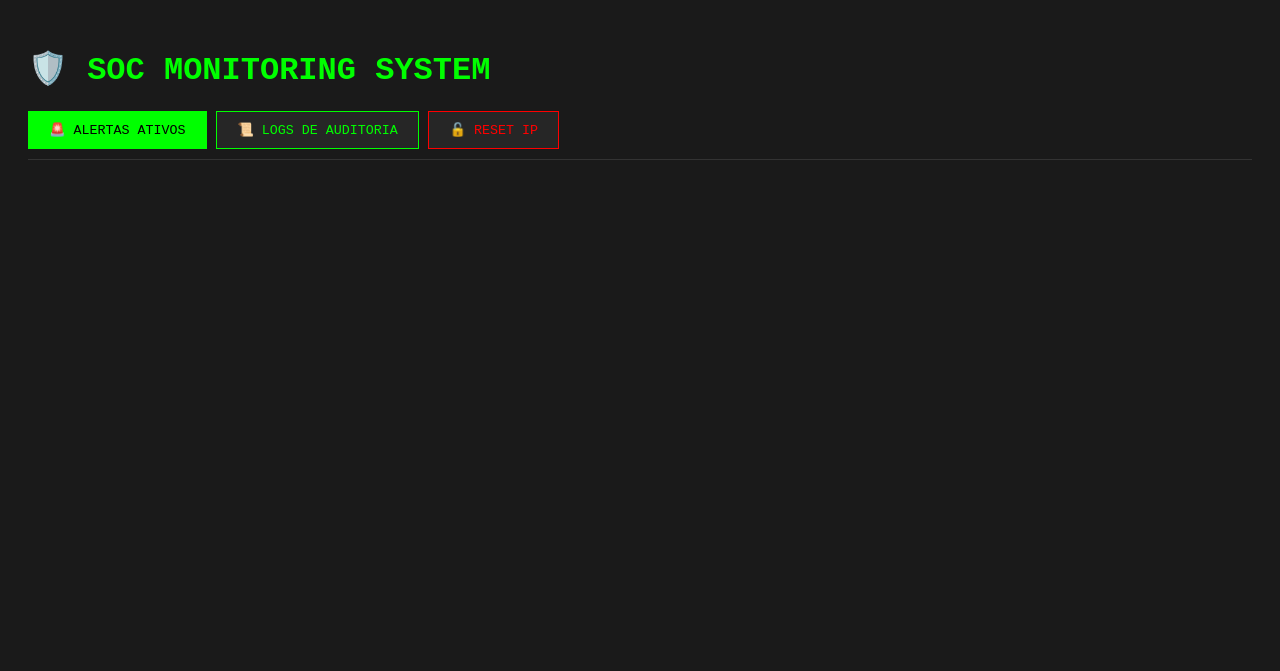
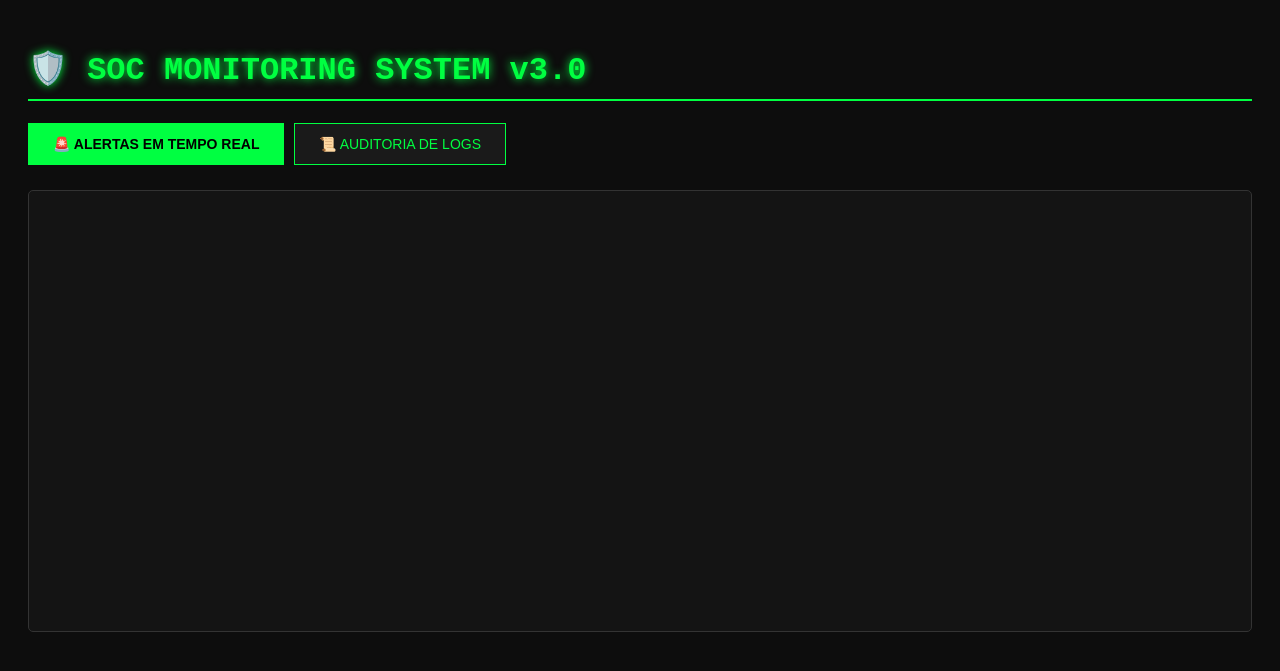
Before and after one commit to carol-vasconcellos/SOC-Monitor, a Flask app: page / in a window 1280 px wide. Shown: the top 671 px of the page. Run offline with Flask 3, Linux system fonts and the light colour scheme; data that the repository does not hold is empty.

Commit message:
feat: sincronização de alertas via telegram e dashboard

```diff
--- a/app.py
+++ b/app.py
@@ -2,15 +2,15 @@ import time
 import hashlib
 import requests
 import logging
+import os
 from threading import Thread
 from datetime import datetime
-from flask import Flask, render_template, jsonify, request, abort
-import os, time, logging, hashlib
+from flask import Flask, render_template, jsonify, request
 from dotenv import load_dotenv
 from watchdog.observers import Observer
 from watchdog.events import FileSystemEventHandler
 
-
+# Configurações Iniciais
 load_dotenv()
 TOKEN = os.getenv("TELEGRAM_TOKEN")
 CHAT_ID = os.getenv("TELEGRAM_CHAT_ID")
@@ -22,16 +22,37 @@ ATTACK_COUNTER = {}
 app = Flask(__name__)
 alerts_history = []
 
+# Configuração de Log aprimorada para clareza
 logging.basicConfig(filename='soc_audit.log', level=logging.INFO,
-                    format='%(asctime)s | %(message)s')
+                    format='%(asctime)s | %(levelname)s | %(message)s')
+
+def send_telegram_alert(message):
+    url = f"https://api.telegram.org/bot{TOKEN}/sendMessage"
+    payload = {"chat_id": CHAT_ID, "text": f"⚠️ SOC ALERT:\n{message}"}
+    try:
+        requests.post(url, json=payload, timeout=5)
+    except Exception as e:
+        logging.error(f"Erro Telegram: {e}")
+
+def add_full_alert(alert_type, message):
+    """Função central para garantir que Telegram, Dashboard e Logs recebam TUDO."""
+    timestamp = datetime.now().strftime("%H:%M:%S")
+    alert_entry = {"time": timestamp, "type": alert_type, "message": message}
+
+    # 1. Dashboard
+    alerts_history.insert(0, alert_entry)
+    # 2. Log de Auditoria
+    logging.info(f"[{alert_type}] {message}")
+    # 3. Telegram
+    send_telegram_alert(f"[{alert_type}] {message}")
+    # 4. Console
+    print(f"[{timestamp}] {alert_type}: {message}")
 
 @app.before_request
 def firewall_check():
     client_ip = request.remote_addr
-
     if request.path == '/api/reset_firewall':
         return None
-
     if client_ip in BANNED_IPS:
         return jsonify({"error": "IP BLOQUEADO PELO SOC", "reason": "Atividade Maliciosa Detectada"}), 403
 
@@ -40,18 +61,8 @@ def monitor_and_block_ip(ip):
     if ATTACK_COUNTER[ip] >= 3:
         if ip not in BANNED_IPS:
             BANNED_IPS.add(ip)
-            msg = f"🚫 FIREWALL: IP {ip} bloqueado após {ATTACK_COUNTER[ip]} tentativas de ataque."
-
-            send_telegram_alert(msg)
-            print(f"\n[!] {msg}\n")
-
-def send_telegram_alert(message):
-    url = f"https://api.telegram.org/bot{TOKEN}/sendMessage"
-    payload = {"chat_id": CHAT_ID, "text": f"⚠️ SOC ALERT:\n{message}"}
-    try:
-        requests.post(url, json=payload, timeout=5)
-    except Exception as e:
-        logging.error(f"Erro Telegram: {e}")
+            msg = f"🚫 FIREWALL: IP {ip} BANIDO permanentemente após {ATTACK_COUNTER[ip]} ataques."
+            add_full_alert("FIREWALL", msg)
 
 def get_file_hash(path):
     sha256_hash = hashlib.sha256()
@@ -69,73 +80,43 @@ def inject_alert():
     try:
         data = request.get_json()
         alert_type = data.get("type", "REMOTO")
-        msg = data.get("message", "Alerta recebido")
-
+        msg = data.get("message", "Alerta recebido via API")
 
         if alert_type in ["ATAQUE", "RANSOMWARE", "INFILTRAÇÃO"]:
             monitor_and_block_ip(client_ip)
 
-        new_alert = {"time": datetime.now().strftime("%H:%M:%S"), "type": alert_type, "message": msg}
-
-        alerts_history.insert(0, new_alert)
-
-        return jsonify({"status": "success", "info": "SOC monitorando sua atividade"}), 200
+        add_full_alert(alert_type, msg)
+        return jsonify({"status": "success", "info": "SOC processando ameaça"}), 200
     except Exception as e:
         return jsonify({"error": str(e)}), 400
 
 class DashboardHandler(FileSystemEventHandler):
-    def __init__(self):
-        self.hashes = {}
-
-    def add_alert(self, type, msg):
-        alert = {"time": datetime.now().strftime("%H:%M:%S"), "type": type, "message": msg}
-        alerts_history.insert(0, alert)
-        logging.info(f"[{type}] {msg}")
-
-
     def on_created(self, event):
         if not event.is_directory:
             fname = os.path.basename(event.src_path)
-
-
-            self.add_alert("INTRUSÃO", f"🚨 Ameaça detectada: {fname}. Analisando comportamento...")
-            send_telegram_alert(f"🚨 INTRUSO DETECTADO: {fname}. Iniciando protocolo de expulsão!")
-
-
+            add_full_alert("INTRUSÃO", f"Arquivo suspeito detectado: {fname}. Iniciando limpeza...")
             time.sleep(1.5)
             try:
                 os.remove(event.src_path)
-
-
-                msg_sucesso = f"🛡️ SISTEMA IMUNE: O arquivo {fname} foi destruído e o intruso expulso."
-                self.add_alert("REMEDIAÇÃO", msg_sucesso)
-                send_telegram_alert(f"✅ PROTOCOLO CONCLUÍDO: {fname} removido. Host limpo.")
-                print(f"[SOC ACTIVE RESPONSE] {msg_sucesso}")
+                add_full_alert("REMEDIAÇÃO", f"🛡️ Sucesso: {fname} foi removido e a ameaça neutralizada.")
             except Exception as e:
-                self.add_alert("FALHA", f"❌ Falha ao expulsar intruso: {fname}")
+                add_full_alert("FALHA", f"Não foi possível remover {fname}: {e}")
 
     def on_modified(self, event):
         if not event.is_directory:
-            new_hash = get_file_hash(event.src_path)
-            if new_hash and new_hash != self.hashes.get(event.src_path):
-                msg = f"Integridade Violada: {os.path.basename(event.src_path)}"
-                self.add_alert("MODIFICAÇÃO", msg)
-                send_telegram_alert(f"{msg}. Tentando reverter alteração...")
-
-                self.hashes[event.src_path] = new_hash
+            add_full_alert("MODIFICAÇÃO", f"Integridade violada no arquivo: {os.path.basename(event.src_path)}")
 
     def on_deleted(self, event):
-        self.add_alert("CRÍTICO", f"Arquivo Removido: {os.path.basename(event.src_path)}")
+        add_full_alert("CRÍTICO", f"Arquivo de sistema removido: {os.path.basename(event.src_path)}")
 
 @app.route('/api/logs')
 def get_logs():
     try:
         if os.path.exists('soc_audit.log'):
-
             with open('soc_audit.log', 'r', encoding='utf-8', errors='replace') as f:
                 logs = f.readlines()
-                return jsonify(logs[-20:])
-        return jsonify(["Arquivo de log vazio."])
+                return jsonify([line.strip() for line in logs[-20:]])
+        return jsonify(["[SISTEMA] Aguardando geração de logs..."])
     except Exception as e:
         return jsonify([f"Erro ao ler logs: {str(e)}"])
 
@@ -143,8 +124,7 @@ def get_logs():
 def index(): return render_template('index.html')
 
 @app.route('/api/alerts')
-def get_alerts():
-    return jsonify(alerts_history)
+def get_alerts(): return jsonify(alerts_history)
 
 @app.route('/api/reset_firewall')
 def reset_firewall():
--- a/templates/index.html
+++ b/templates/index.html
@@ -2,29 +2,35 @@
 <html lang="pt-br">
 <head>
     <meta charset="UTF-8">
-    <title>SOC Dashboard</title>
+    <title>SOC Monitoring Dashboard</title>
     <style>
-        body { background: #1a1a1a; color: #00ff00; font-family: 'Courier New'; padding: 20px; }
-        .nav-buttons { margin-bottom: 20px; border-bottom: 1px solid #333; padding-bottom: 10px; }
+        body { background: #0d0d0d; color: #00ff41; font-family: 'Courier New', monospace; padding: 20px; }
+        h1 { border-bottom: 2px solid #00ff41; padding-bottom: 10px; text-shadow: 0 0 10px #00ff41; }
+
+        .nav-buttons { margin-bottom: 25px; }
         button {
-            background: #262626; color: #00ff00; border: 1px solid #00ff00;
-            padding: 10px 20px; cursor: pointer; font-family: 'Courier New';
+            background: #1a1a1a; color: #00ff41; border: 1px solid #00ff41;
+            padding: 12px 24px; cursor: pointer; font-size: 14px; transition: 0.3s;
         }
-        button.active { background: #00ff00; color: #000; }
-        .tab-content { display: none; }
-        .tab-content.active { display: block; }
-        .alert-card { border-left: 5px solid #ff0000; background: #262626; margin: 10px 0; padding: 15px; }
-        .log-container { background: #000; padding: 15px; height: 500px; overflow-y: auto; color: #aaa; font-size: 0.9em; }
-        .time { color: #888; }
+        button:hover { background: #00ff41; color: #000; box-shadow: 0 0 15px #00ff41; }
+        button.active { background: #00ff41; color: #000; font-weight: bold; }
+
+        .tab-content { display: none; background: #141414; border: 1px solid #333; padding: 20px; min-height: 400px; border-radius: 5px; }
+        .tab-content.active { display: block; animation: fadeIn 0.5s; }
+
+        .alert-card { border-left: 4px solid #ff4444; background: #1a1a1a; margin-bottom: 12px; padding: 15px; border-radius: 0 5px 5px 0; }
+        .log-line { color: #00ccff; border-bottom: 1px solid #222; padding: 5px 0; font-size: 13px; }
+        .log-line:nth-child(even) { color: #ffffff; }
+
+        @keyframes fadeIn { from { opacity: 0; } to { opacity: 1; } }
     </style>
 </head>
 <body>
-    <h1>🛡️ SOC MONITORING SYSTEM</h1>
+    <h1>🛡️ SOC MONITORING SYSTEM v3.0</h1>
 
     <div class="nav-buttons">
-        <button id="btn-alerts" class="active" onclick="showTab('alerts')">🚨 ALERTAS ATIVOS</button>
-        <button id="btn-logs" onclick="showTab('logs')">📜 LOGS DE AUDITORIA</button>
-        <a href="/api/reset_firewall" target="_blank"><button style="border-color: #ff0000; color: #ff0000;">🔓 RESET IP</button></a>
+        <button id="btn-alerts" class="active" onclick="showTab('alerts')">🚨 ALERTAS EM TEMPO REAL</button>
+        <button id="btn-logs" onclick="showTab('logs')">📜 AUDITORIA DE LOGS</button>
     </div>
 
     <div id="tab-alerts" class="tab-content active">
@@ -32,36 +38,43 @@
     </div>
 
     <div id="tab-logs" class="tab-content">
-        <div id="logs-list" class="log-container"></div>
+        <div id="logs-list"></div>
     </div>
 
     <script>
         function showTab(tabName) {
-            // Alterna visibilidade das divs
+            // Esconde todas as abas
             document.querySelectorAll('.tab-content').forEach(el => el.classList.remove('active'));
+            // Mostra a aba clicada
             document.getElementById('tab-' + tabName).classList.add('active');
 
-            // Alterna estilo dos botões
+            // Muda o estilo dos botões
             document.querySelectorAll('button').forEach(el => el.classList.remove('active'));
             document.getElementById('btn-' + tabName).classList.add('active');
         }
 
         async function updateData() {
-            // Atualiza Alertas
+            try {
+                // Busca Alertas
                 const resAlerts = await fetch('/api/alerts');
                 const alerts = await resAlerts.json();
                 document.getElementById('alerts-list').innerHTML = alerts.map(a => `
                     <div class="alert-card">
-                    <span class="time">[${a.time}]</span> <b>${a.type}</b>: ${a.message}
+                        <span style="color:#888;">[${a.time}]</span>
+                        <b style="color:#ff4444;">${a.type}</b>: ${a.message}
                     </div>
                 `).join('');
 
-            // Atualiza Logs
+                // Busca Logs do arquivo soc_audit.log
                 const resLogs = await fetch('/api/logs');
                 const logs = await resLogs.json();
-            document.getElementById('logs-list').innerHTML = logs.map(l => `<div>> ${l}</div>`).join('');
+                document.getElementById('logs-list').innerHTML = logs.map(l => `
+                    <div class="log-line">> ${l}</div>
+                `).join('');
+            } catch (e) { console.error("Erro na atualização:", e); }
         }
 
+        // Atualiza a cada 2 segundos
         setInterval(updateData, 2000);
         updateData();
     </script>
```
Lines whose indentation alone changed are shown as unchanged.
